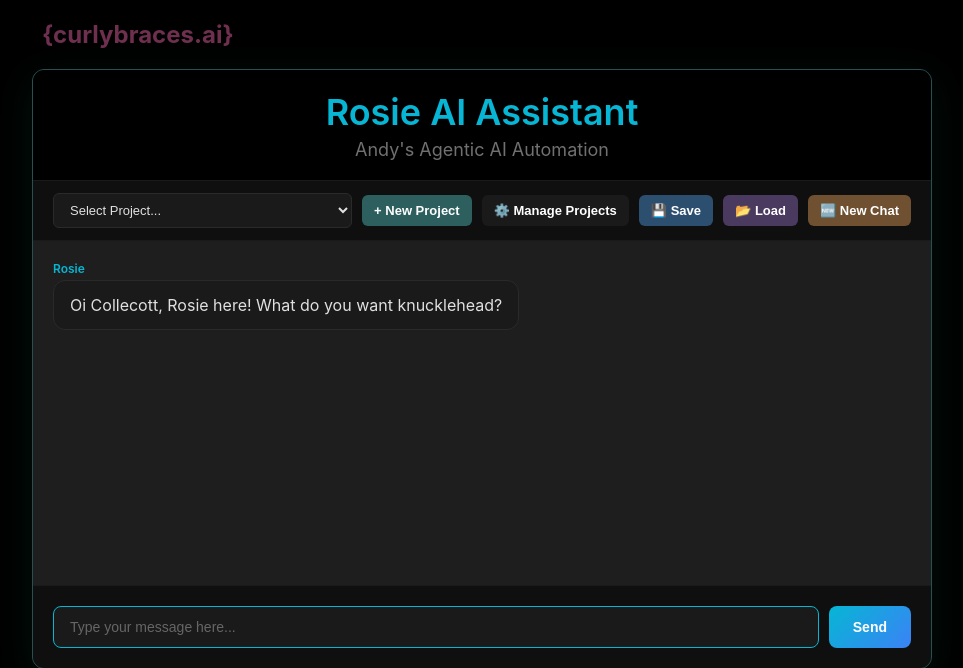
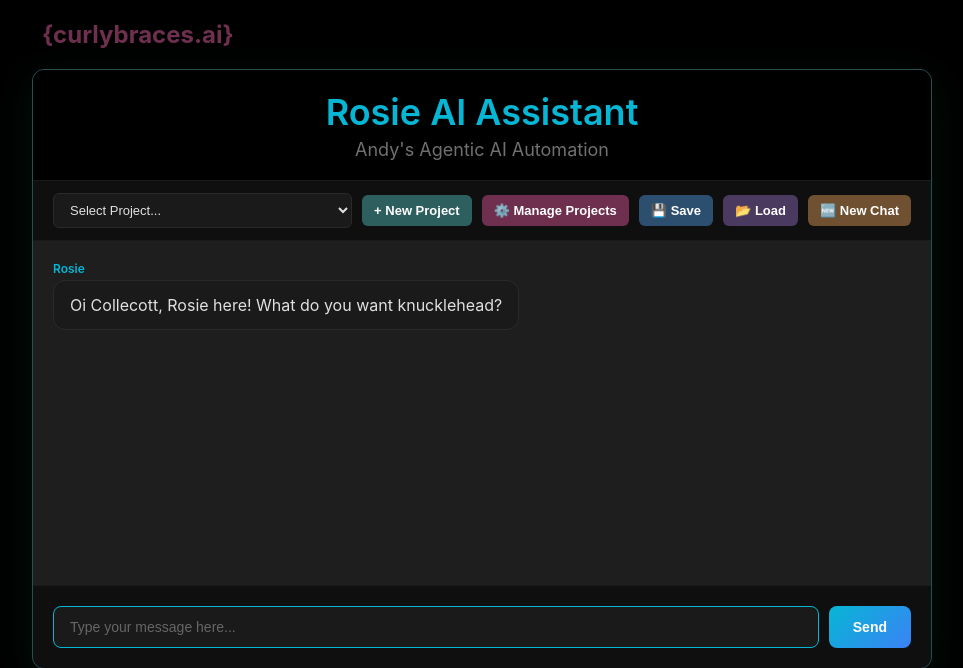
Before and after one commit to CurlyBracesAI/Website-G-rosie.curlybraces.ai, a Flask app: page / in a window 1280 px wide. Shown: the top 668 px of the page, without its empty margins (158-1121 px from the left). Run offline with Flask 3, Linux system fonts and the light colour scheme; data that the repository does not hold is empty; some libraries are stand-ins or nearby versions.

Commit message:
Update button colors to match website's subtle palette
Modify the CSS in templates/index.html to change the background color of the #manageProjectsBtn element to #6f3050.

Replit-Commit-Author: Agent
Replit-Commit-Session-Id: 25868bfb-a901-417d-aa2a-4cb36b4de85d
Replit-Commit-Checkpoint-Type: full_checkpoint
Replit-Commit-Event-Id: e7a5317c-02f9-4646-8d80-bc1c6dcda612
Replit-Commit-Screenshot-Url: https://storage.googleapis.com/screenshot-production-us-central1/479039b7-272a-488b-9f95-a86343b93095/25868bfb-a901-417d-aa2a-4cb36b4de85d/bVG53mc

```diff
--- a/templates/index.html
+++ b/templates/index.html
@@ -109,6 +109,10 @@
 
         #newProjectBtn {
             background: #2d5f5f;
+        }
+
+        #manageProjectsBtn {
+            background: #6f3050;
         }
 
         #saveConversationBtn {
```
Also changed, not shown: 1 other file.
